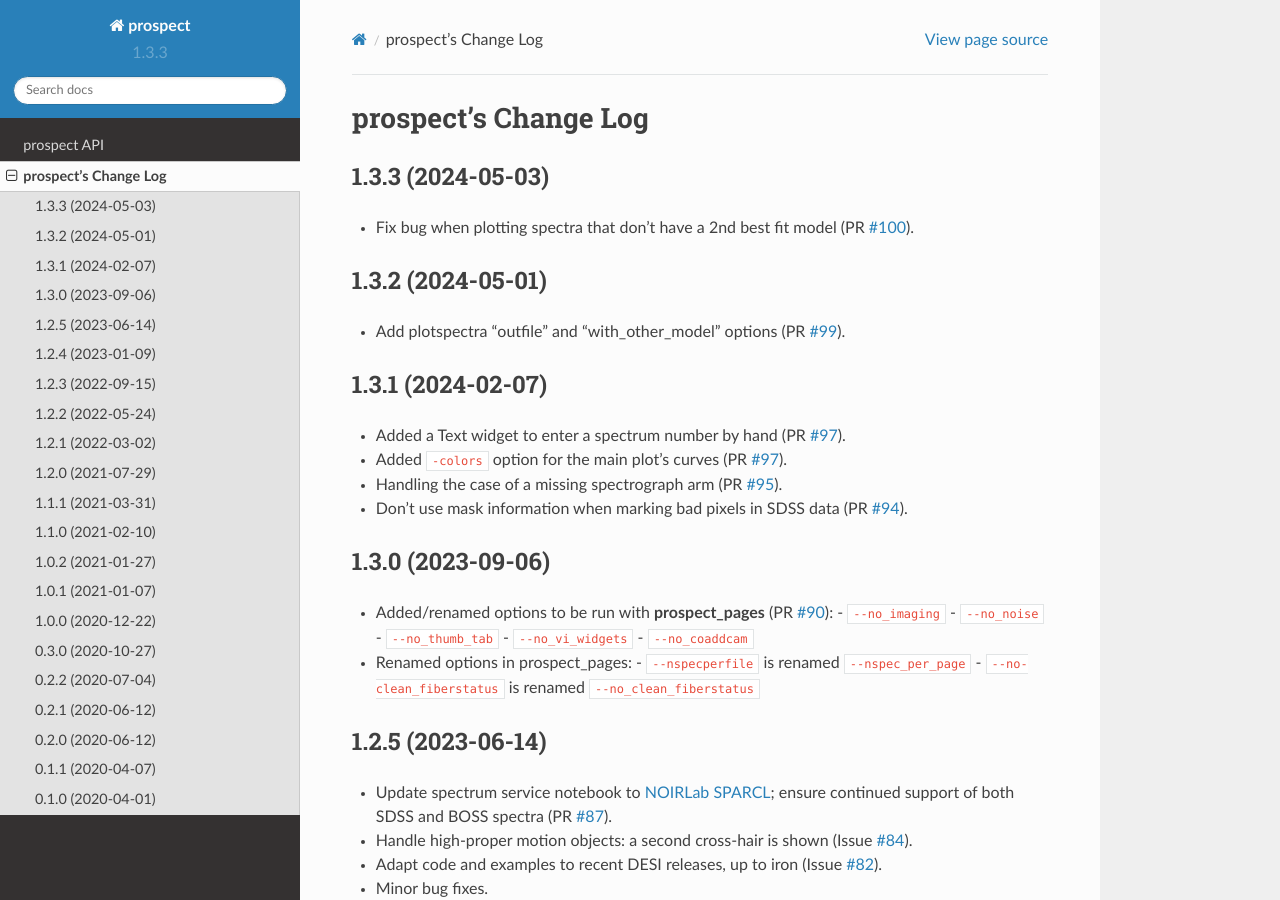
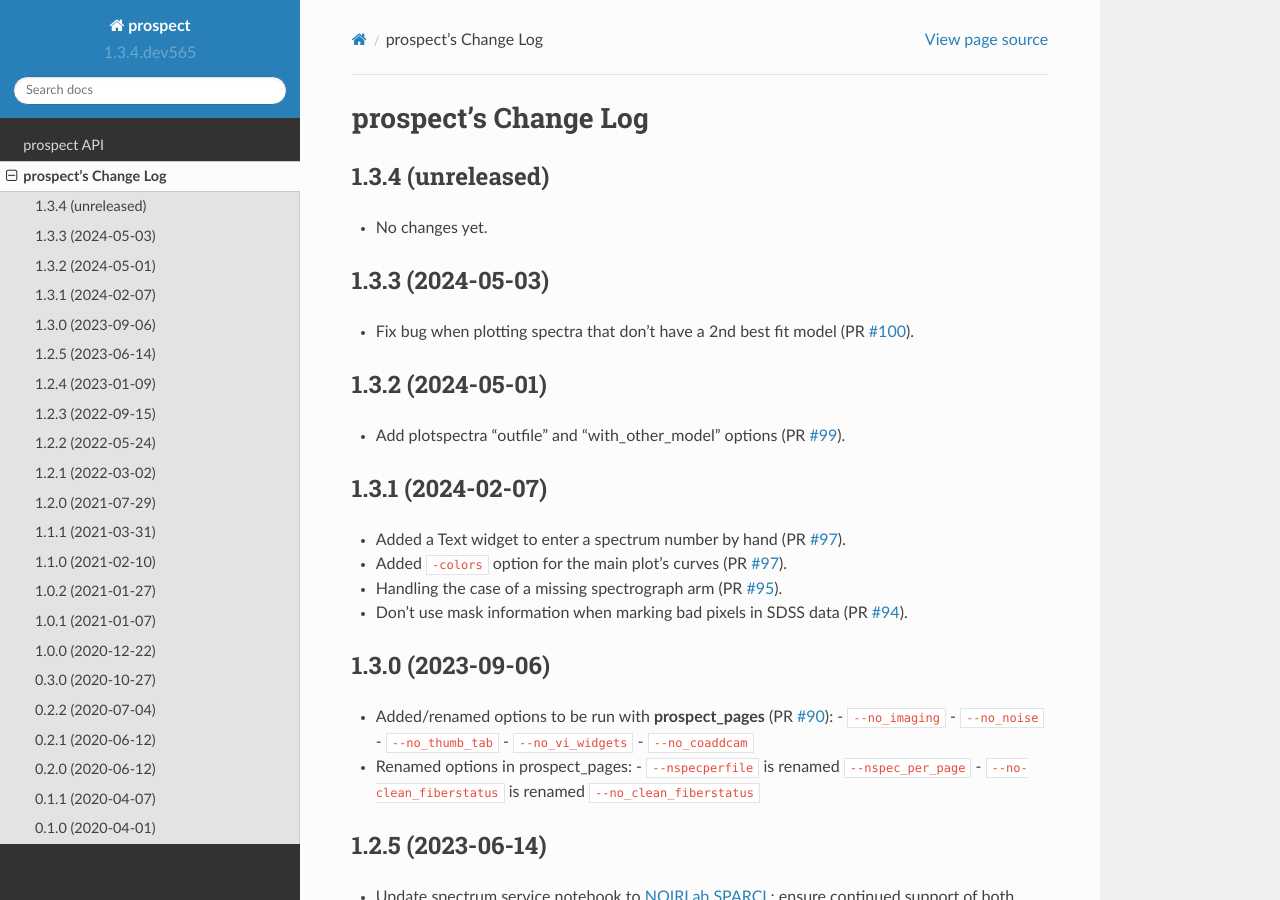
Before and after one commit to desihub/prospect, a Sphinx documentation site: the page built from doc/changes.rst, in a window 1280 px wide and 900 px high. Built offline with Sphinx 7.4.7 and the Read the Docs theme 2.0.0, drawn with Linux system fonts in a browser that asks for light colours.

Commit message:
bump version after tag

```diff
--- a/doc/changes.rst
+++ b/doc/changes.rst
@@ -1,6 +1,11 @@
 =====================
 prospect's Change Log
 =====================
+
+1.3.4 (unreleased)
+------------------
+
+* No changes yet.
 
 1.3.3 (2024-05-03)
 ------------------
--- a/py/prospect/_version.py
+++ b/py/prospect/_version.py
@@ -1 +1 @@
-__version__ = '1.3.3'
+__version__ = '1.3.4.dev565'
```
